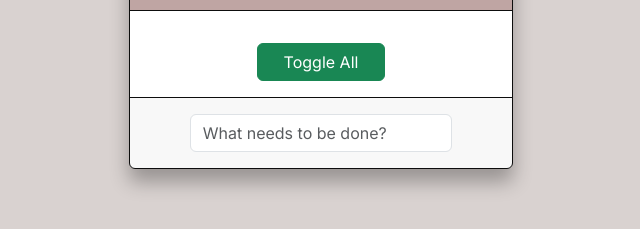
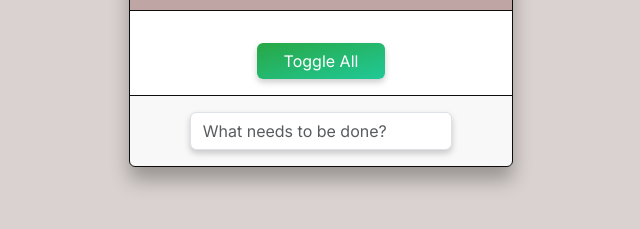
Before and after one commit to spencerjstewart/todos, a website built with webpack: page index.html in a window 1280 px wide. Shown: the part 145-374 px from the top of the page, without its empty margins (319-959 px from the left). Built offline with nearby package versions, Linux system fonts and the light colour scheme.

Commit message:
style: add styling to toggle all button and todo input (#51)
* style: add gradient, hover and focus effect to toggle all button

* style: add focus effect to todo input

```diff
--- a/css/styles.css
+++ b/css/styles.css
@@ -99,8 +99,25 @@ body {
 }
 
 .todo-card__toggle-all {
+  color: white;
   width: 8rem;
   margin: 0 auto 1rem;
+  background: linear-gradient(to bottom right, #28a745, #20c997);
+  border: none;
+  box-shadow: 0 0.2rem 0.4rem rgba(0, 0, 0, 0.2);
+  transition: transform 0.1s ease, box-shadow 0.1s ease;
+}
+
+.todo-card__toggle-all:hover {
+  color: white;
+  transform: translateY(-0.1rem);
+  box-shadow: 0 0.4rem 0.6rem rgba(0, 0, 0, 0.2);
+}
+
+.todo-card__toggle-all:active {
+  color: white !important;
+  transform: translateY(0.05rem);
+  box-shadow: 0 0.2rem 0.4rem rgba(0, 0, 0, 0.2);
 }
 
 .card-footer {
@@ -115,4 +132,13 @@ body {
 .todo-input {
   margin: 0.5rem auto 0.5rem;
   width: 75%;
+  box-shadow: 0 0.2rem 0.4rem rgba(0, 0, 0, 0.2);
+  transition: transform 0.1s ease, box-shadow 0.1s ease;
 }
+
+.todo-input:focus {
+  outline: none;
+  border: 0.1rem solid var(--color-light-accent);
+  transform: translateY(-0.1rem);
+  box-shadow: 0 0.4rem 0.6rem rgba(0, 0, 0, 0.2);
+}
```
